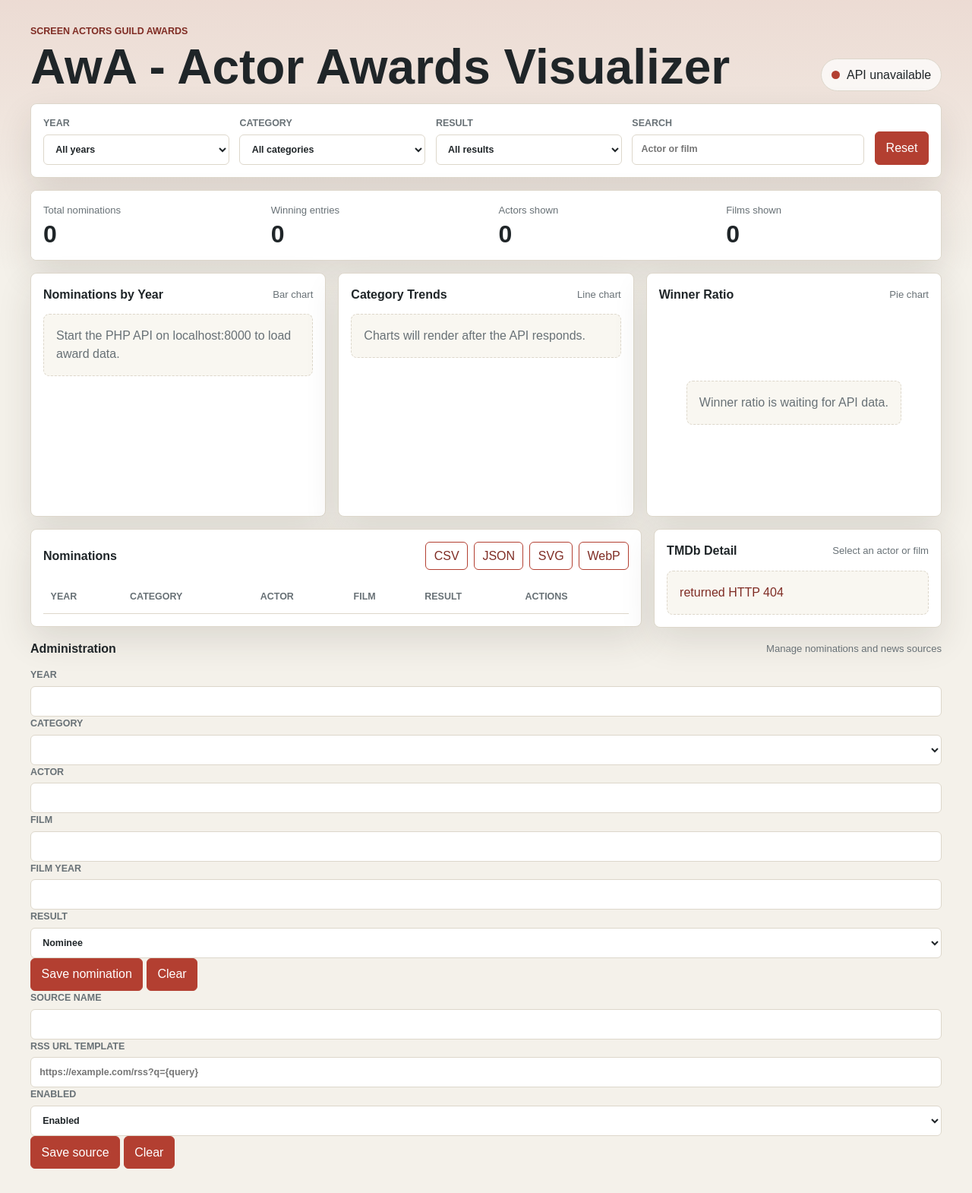
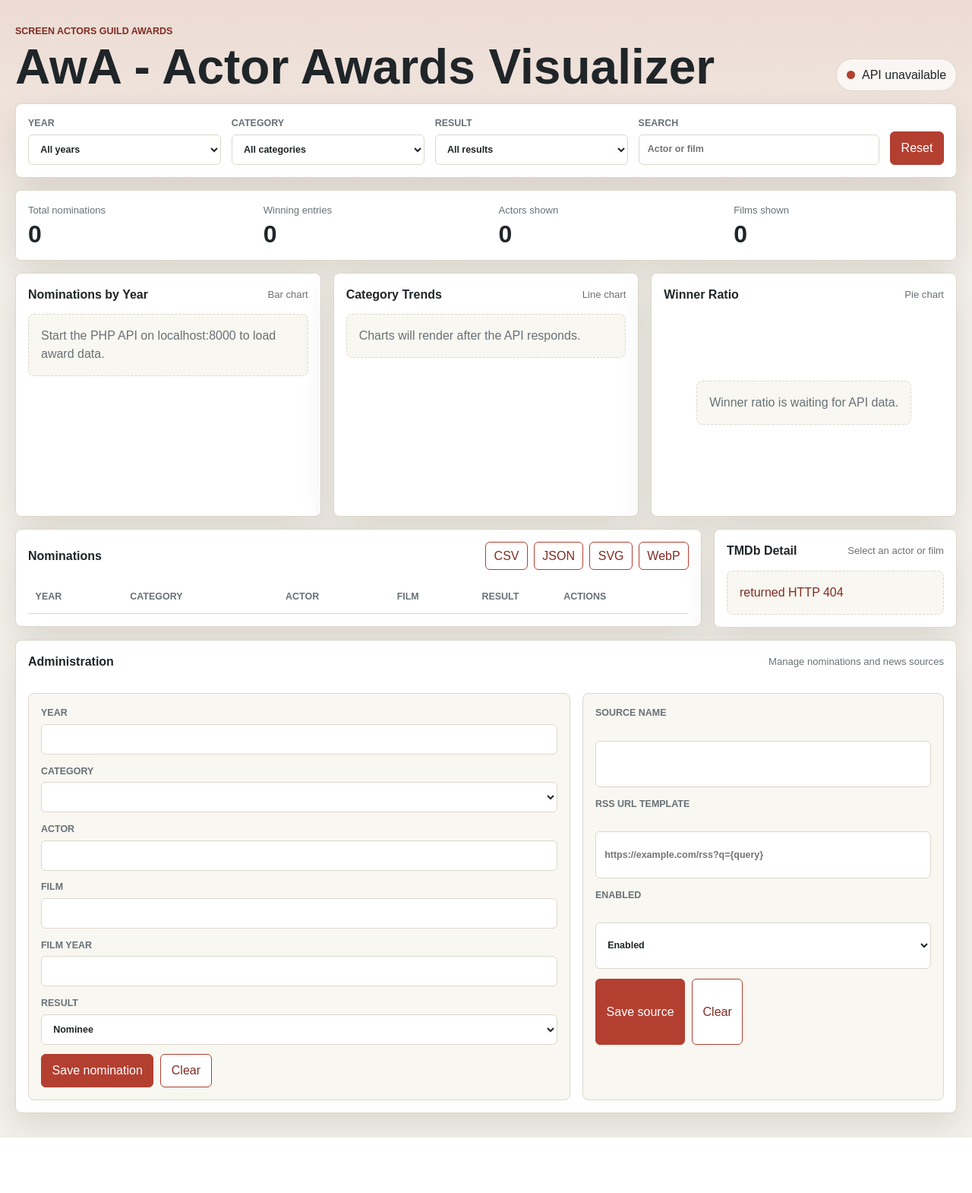
Before and after one commit to Emrhn1/awa-web-project, a PHP site: page / in a window 1280 px wide. Shown: the whole page at 76% size. After the commit the page ends 1497 px from the top, so only its background shows below. Run offline with PHP 8.4, Linux system fonts and the light colour scheme; lists and menus that the app fills with data are empty.

Commit message:
Polish dashboard layout for final phase

```diff
--- a/frontend/css/main.css
+++ b/frontend/css/main.css
@@ -64,7 +64,7 @@ select:focus-visible {
     gap: 1.5rem;
     justify-content: space-between;
     margin: 0 auto;
-    max-width: 1240px;
+    max-width: 1440px;
     padding: 2rem 1.25rem 1rem;
 }
 
@@ -125,7 +125,7 @@ h2 {
     display: grid;
     gap: 1rem;
     margin: 0 auto;
-    max-width: 1240px;
+    max-width: 1440px;
     padding: 0 1.25rem 2rem;
 }
 
@@ -133,7 +133,8 @@ h2 {
 .metrics,
 .chart-panel,
 .table-panel,
-.detail-panel {
+.detail-panel,
+.admin-panel {
     background: var(--surface);
     border: 1px solid var(--line);
     box-shadow: var(--shadow);
@@ -201,7 +202,8 @@ select {
 
 .chart-panel,
 .table-panel,
-.detail-panel {
+.detail-panel,
+.admin-panel {
     border-radius: 8px;
     min-width: 0;
     padding: 1rem;
@@ -273,11 +275,12 @@ select {
     align-items: start;
     display: grid;
     gap: 1rem;
-    grid-template-columns: minmax(0, 1.7fr) minmax(320px, 0.8fr);
+    grid-template-columns: minmax(780px, 2.35fr) minmax(320px, 0.75fr);
 }
 
 .export-actions {
     display: flex;
+    flex-wrap: wrap;
     gap: 0.5rem;
 }
 
@@ -294,12 +297,19 @@ select {
 }
 
 .table-wrap {
-    overflow-x: auto;
+    max-height: 560px;
+    overflow: auto;
+    position: relative;
+}
+
+.detail-panel {
+    max-height: 642px;
+    overflow: auto;
 }
 
 table {
     border-collapse: collapse;
-    min-width: 720px;
+    min-width: 920px;
     width: 100%;
 }
 
@@ -312,9 +322,29 @@ td {
 }
 
 th {
+    background: var(--surface);
     color: var(--muted);
     font-size: 0.78rem;
+    position: sticky;
+    top: 0;
+    z-index: 2;
     text-transform: uppercase;
+}
+
+th:last-child,
+td:last-child {
+    background: var(--surface);
+    box-shadow: -10px 0 16px rgba(255, 255, 255, 0.92);
+    position: sticky;
+    right: 0;
+}
+
+td:last-child {
+    z-index: 1;
+}
+
+th:last-child {
+    z-index: 3;
 }
 
 td button {
@@ -331,6 +361,12 @@ td button:focus-visible {
     background: transparent;
     color: var(--accent);
     text-decoration: underline;
+}
+
+.table-actions {
+    display: flex;
+    gap: 0.65rem;
+    white-space: nowrap;
 }
 
 .badge {
@@ -417,6 +453,108 @@ td button:focus-visible {
     padding: 0.65rem 0;
 }
 
+.news-panel {
+    border-top: 1px solid var(--line);
+    display: grid;
+    gap: 0.6rem;
+    padding-top: 0.85rem;
+}
+
+.news-panel h4 {
+    margin: 0;
+}
+
+.news-list {
+    display: grid;
+    gap: 0.65rem;
+}
+
+.news-list article {
+    display: grid;
+    gap: 0.15rem;
+}
+
+.news-list a {
+    color: var(--accent-dark);
+    font-weight: 700;
+    text-decoration: none;
+}
+
+.news-list a:hover,
+.news-list a:focus-visible {
+    color: var(--accent);
+    text-decoration: underline;
+}
+
+.news-list span,
+.source-list span {
+    color: var(--muted);
+    font-size: 0.82rem;
+}
+
+.news-list p {
+    color: var(--muted);
+    font-size: 0.86rem;
+    margin: 0;
+}
+
+.admin-panel {
+    display: grid;
+    gap: 1rem;
+}
+
+.admin-grid {
+    display: grid;
+    gap: 1rem;
+    grid-template-columns: minmax(0, 1.2fr) minmax(320px, 0.8fr);
+}
+
+.admin-form {
+    background: var(--surface-soft);
+    border: 1px solid var(--line);
+    border-radius: 8px;
+    display: grid;
+    gap: 0.8rem;
+    padding: 1rem;
+}
+
+.form-actions {
+    display: flex;
+    flex-wrap: wrap;
+    gap: 0.55rem;
+}
+
+.form-actions button[type="button"] {
+    background: #fff;
+    color: var(--accent-dark);
+}
+
+.source-list {
+    display: grid;
+    gap: 0.6rem;
+}
+
+.source-list article {
+    align-items: center;
+    background: #fff;
+    border: 1px solid var(--line);
+    border-radius: 8px;
+    display: flex;
+    gap: 1rem;
+    justify-content: space-between;
+    padding: 0.75rem;
+}
+
+.source-list article > div {
+    display: grid;
+    gap: 0.2rem;
+}
+
+.source-list article > div:last-child {
+    display: flex;
+    gap: 0.65rem;
+}
+
 .empty-state,
 .error-state {
     background: var(--surface-soft);
@@ -447,7 +585,8 @@ td button:focus-visible {
 
     .metrics,
     .chart-grid,
-    .content-grid {
+    .content-grid,
+    .admin-grid {
         grid-template-columns: repeat(2, minmax(0, 1fr));
     }
 
@@ -456,8 +595,16 @@ td button:focus-visible {
         grid-column: auto;
     }
 
+    .content-grid {
+        grid-template-columns: 1fr;
+    }
+
     .detail-panel {
         grid-column: span 2;
+    }
+
+    .admin-grid {
+        grid-template-columns: 1fr;
     }
 }
 
@@ -473,7 +620,8 @@ td button:focus-visible {
     .toolbar,
     .metrics,
     .chart-grid,
-    .content-grid {
+    .content-grid,
+    .admin-grid {
         grid-template-columns: 1fr;
     }
 
@@ -496,4 +644,9 @@ td button:focus-visible {
     .actor-main {
         grid-template-columns: 1fr;
     }
+
+    .source-list article {
+        align-items: flex-start;
+        flex-direction: column;
+    }
 }
```
